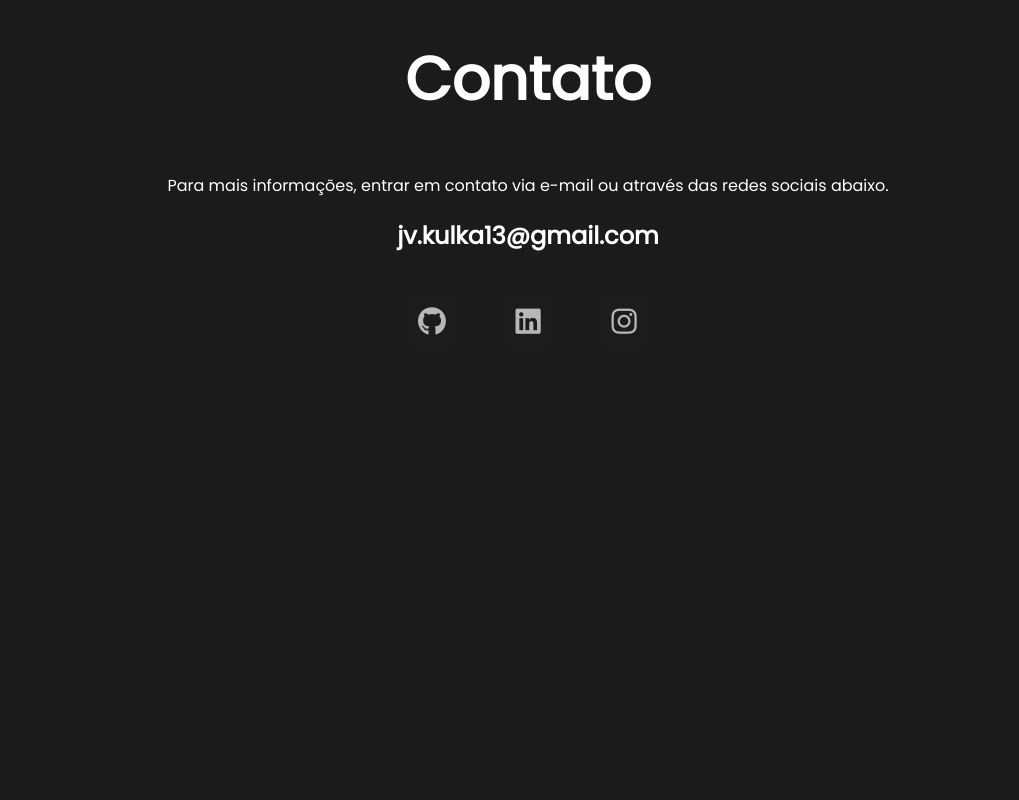
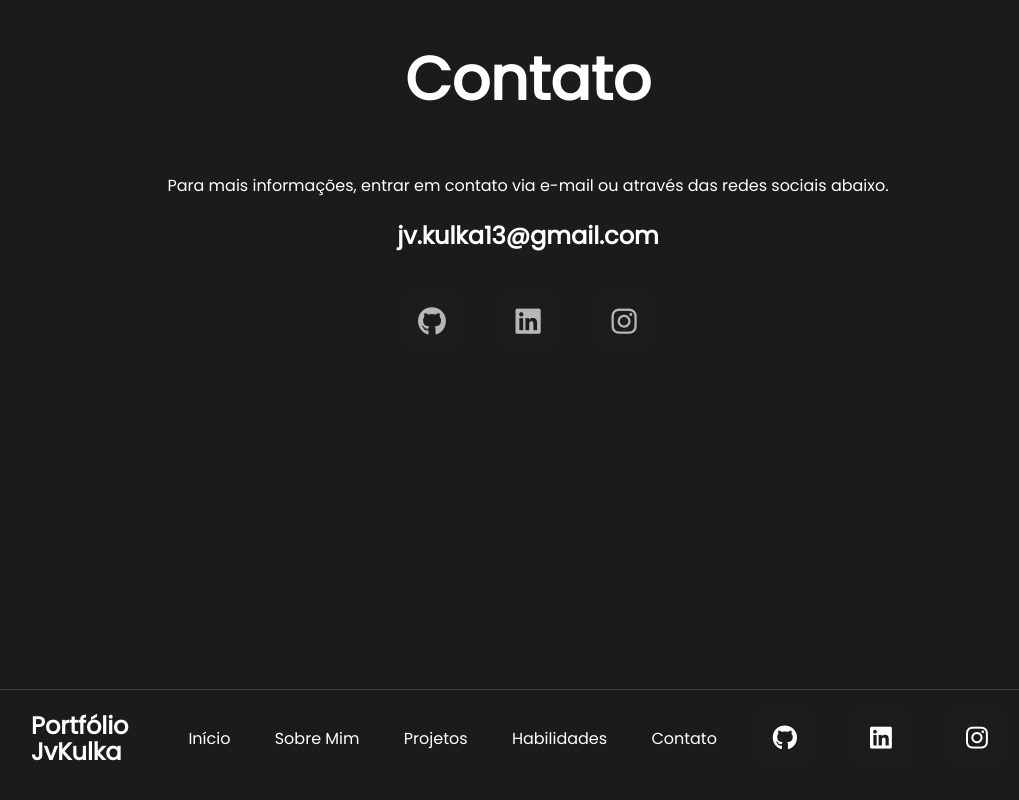
Before and after one commit to JvKulka/Portfolio-JvKulka, a plain HTML site: page index.html in a window 1280 px wide. Shown: the part 3610-4410 px from the top of the page, without its empty margins (112-1131 px from the left). Before the commit the page ends 4314 px from the top, so only its background shows below. Drawn offline with Linux system fonts and the light colour scheme.

Commit message:
Finalizado toda parte estrutural e de estilização

```diff
--- a/css/estilo.css
+++ b/css/estilo.css
@@ -7,8 +7,7 @@ body {
     color: white;
     font-family: poppinsregular;
     max-width: 1200px;
-    margin: 0 auto;
-    padding: 15px;
+    margin: 15px auto;
 }
 
 header {
@@ -346,11 +345,11 @@ li {
 }
 
 .link-contato:nth-child(2)::before {
-    background: #0a66c2;
+    background: rgb(30, 190, 40);
 }
 
 .link-contato:nth-child(3)::before {
-    background: #c32aa3;
+    background: rgb(30, 190, 40);
 }
 
 .link-contato:hover::before {
@@ -363,38 +362,54 @@ li {
     transition: all 0.4s;
 }
 
+/* FOOTER */
 
-/*
-.link-contato {
-    position: relative;
-    width: 50px;
-    height: 50px;
-    display: block;
-    text-align: center;
-    margin: 0 10px;
-    border-radius: 50%;
-    padding: 6px;
-    box-sizing: border-box;
-    text-decoration: none;
-    box-shadow: 0 10px 15px rgb(0, 0, 0, 0.3);
-    background: linear-gradient(0deg, #ddd, #fff);
-    transition: 0.5s;
+footer {
+  border-top: 1px solid rgba(105, 104, 104, 0.425);
+  padding: 0px 20px;
+  display: flex;
+  justify-content: center;
 }
 
-.link-contato:hover {
-    box-shadow: 0 2px 5px rgba(0, 0, 0, 0.3);
-    text-decoration: none;
+
+#title2 {
+    line-height: 10px;
+    margin-top: 15px;
 }
 
-.fab {
-    width: 100%;
-    height: 100%;
-    display: block;
-    background: linear-gradient(0deg, #fff, #ddd);
-    border-radius: 50%;
-    line-height: calc(60px - 12px);
-    font-size: 24px;
-    color: #262626;
-    transition: 0.5s;
+#link-name2 {
+    text-decoration: none;
+    color: white;
+    font-size: 12px;
 }
-*/
+
+.link-rodape {
+    color: white;
+    text-decoration: underline;
+}
+
+.link-rodape:hover {
+    color: rgb(30, 190, 40);
+}
+
+.sociais-rodape {
+    text-decoration: none;
+    color: #ffffff;
+    margin: 18px;
+    width: 60px;
+    height: 60px;
+    display: flex;
+    justify-content: center;
+    align-items: center;
+    background: rgb(28, 28, 28);
+    border-radius: 15px;
+    position: relative;
+    font-size: 25px;
+    transition: 0.4s;
+}
+
+.sociais-rodape:hover {
+    cursor: pointer;
+    transform: scale(1.15);
+    color: rgb(30, 190, 40);
+}
--- a/index.html
+++ b/index.html
@@ -6,7 +6,7 @@
     <meta name="viewport" content="width=device-width, initial-scale=1.0">
     <link rel="stylesheet" href="css/estilo.css">
     <link rel="stylesheet" href="css/fonts.css">
-    <title>Portfólio | João Kulka</title>
+    <title>Portfólio | JvKulka</title>
     <link rel="icon" href="components/images/foto-joao2.png">
     <script src="https://kit.fontawesome.com/37fcbc67a8.js" crossorigin="anonymous"></script>
 </head>
@@ -24,7 +24,7 @@
             <a href="#sobre-mim" class="link-header"><li>Sobre Mim</li></a>
             <a href="#sessao-projetos" class="link-header"><li>Projetos</li></a>
             <a href="#sessao-habilidades" class="link-header"><li>Habilidades</li></a>
-            <a href="#" id="projetos-btn" class="link-header"><li>Contato</li></a>
+            <a href="#sessao-contato" id="projetos-btn" class="link-header"><li>Contato</li></a>
         </ul>
 
        </header>
@@ -237,13 +237,13 @@
             </div>
             <div id="div-contato" class="centralizar">
                 <a href="https://github.com/JvKulka" class="link-contato" target="_blank">
-                    <i class="fab fa-brands fa-github contato-github"></i>
+                    <i class="fab fa-brands fa-github"></i>
                 </a>
                 <a href="https://www.linkedin.com/in/jvkulka/" class="link-contato" target="_blank">
-                    <i class="fab fa-brands fa-linkedin contato-linkedin"></i>
+                    <i class="fab fa-brands fa-linkedin"></i>
                 </a>
                 <a href="https://www.instagram.com/jvkulkaa/" class="link-contato" target="_blank">
-                    <i class="fab fa-instagram contato-instagram"></i>
+                    <i class="fab fa-instagram"></i>
                 </a>
             </div>
         </section>
@@ -251,7 +251,34 @@
 
         <!--Inicio rodape-->
         <footer>
+            <div id="title2">
+                <a href="#" id="link-name2">
+                    <h1>Portfólio</h1>
+                    <h1>JvKulka</h1>
+                </a>
+            </div>
 
+            <div>
+                <ul>
+                    <a href="#inicio" class="link-rodape"><li>Início</li></a>
+                    <a href="#sobre-mim" class="link-rodape"><li>Sobre Mim</li></a>
+                    <a href="#sessao-projetos" class="link-rodape"><li>Projetos</li></a>
+                    <a href="#sessao-habilidades" class="link-rodape"><li>Habilidades</li></a>
+                    <a href="#sessao-contato" class="link-rodape"><li>Contato</li></a>
+                </ul>
+            </div>
+
+            <div id="div-contato">
+                <a href="https://github.com/JvKulka" class="sociais-rodape" target="_blank">
+                    <i class="fab fa-brands fa-github"></i>
+                </a>
+                <a href="https://www.linkedin.com/in/jvkulka/" class="sociais-rodape" target="_blank">
+                    <i class="fab fa-brands fa-linkedin"></i>
+                </a>
+                <a href="https://www.instagram.com/jvkulkaa/" class="sociais-rodape" target="_blank">
+                    <i class="fab fa-instagram"></i>
+                </a>
+            </div>
         </footer>
         <!--Fim rodape-->
 
```
